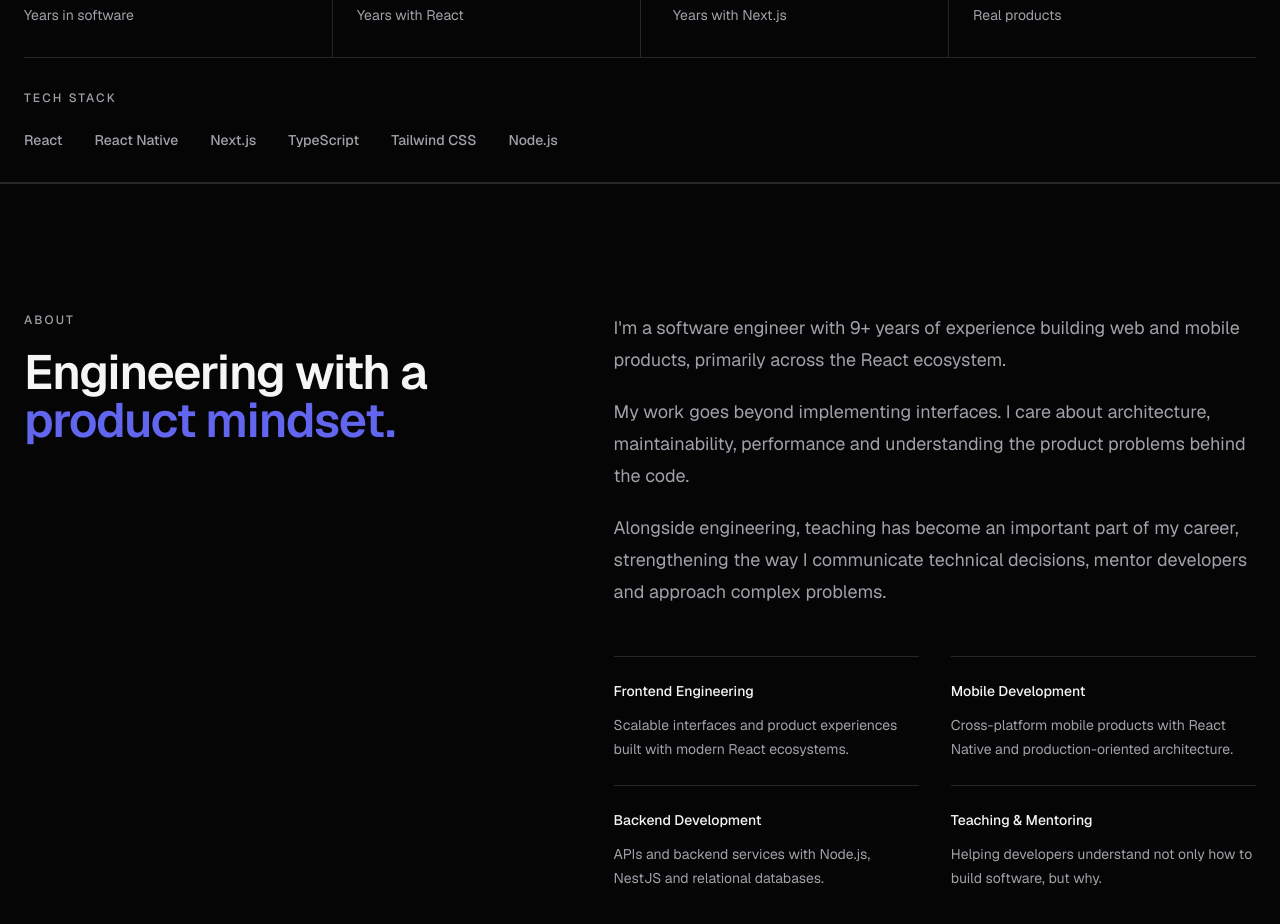
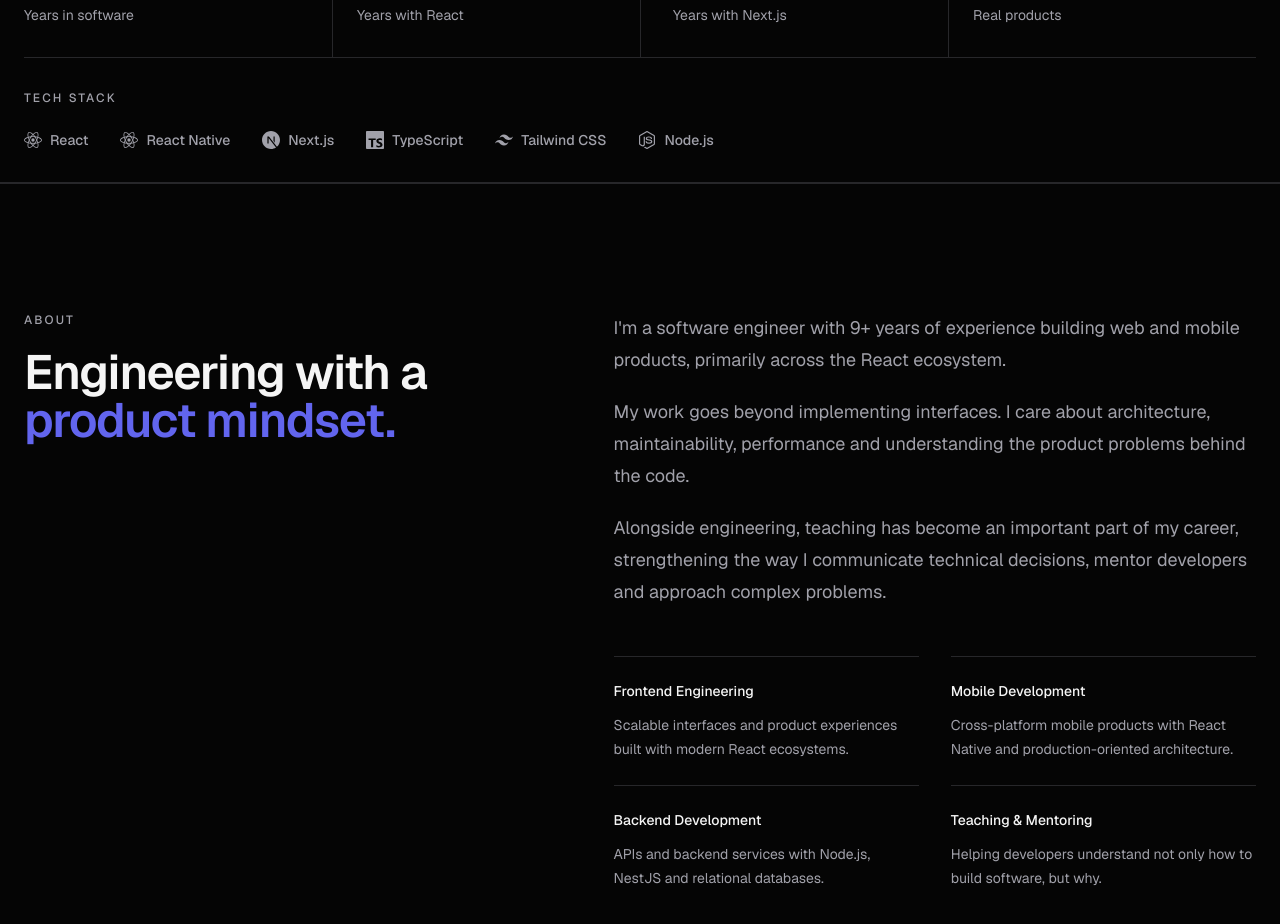
Before and after one commit to DanielDiSalvo/daniel-disalvo-portfolio, a Next.js app: page /en in a window 1280 px wide. Shown: the part 1060-1984 px from the top of the page. Built offline with nearby package versions, Linux system fonts and the light colour scheme.

Commit message:
fix: resolve theme switcher lint error

```diff
--- a/package.json
+++ b/package.json
@@ -18,7 +18,8 @@
     "next": "16.3.6",
     "next-intl": "^4.14.8",
     "react": "19.2.8",
-    "react-dom": "19.2.8"
+    "react-dom": "19.2.8",
+    "react-icons": "^5.7.0"
   },
   "devDependencies": {
     "@chromatic-com/storybook": "latest",
--- a/src/components/layout/Header/ThemeSwitcher.tsx
+++ b/src/components/layout/Header/ThemeSwitcher.tsx
@@ -3,19 +3,19 @@
 import { useEffect, useState } from "react";
 
 const ThemeSwitcher = () => {
-  const [isLight, setIsLight] = useState(false);
+  const [isLight, setIsLight] = useState(() => {
+    if (typeof window === "undefined") {
+      return false;
+    }
+
+    return localStorage.getItem("theme") === "light";
+  });
 
   useEffect(() => {
-    const savedTheme = localStorage.getItem("theme");
-
-    if (savedTheme === "light") {
-      document.documentElement.dataset.theme = "light";
-      setIsLight(true);
-    }
-  }, []);
+    document.documentElement.dataset.theme = isLight ? "light" : "dark";
+  }, [isLight]);
 
   const changeTheme = (theme: "light" | "dark") => {
-    document.documentElement.dataset.theme = theme;
     localStorage.setItem("theme", theme);
     setIsLight(theme === "light");
   };
--- a/src/components/sections/TechOverview/TechOverview.tsx
+++ b/src/components/sections/TechOverview/TechOverview.tsx
@@ -28,12 +28,13 @@ const TechOverview = async () => {
           </p>
 
           <div className="flex flex-wrap gap-x-8 gap-y-4">
-            {technologies.map((technology) => (
+            {technologies.map(({ name, icon: Icon }) => (
               <span
-                key={technology}
-                className="text-sm font-medium text-muted transition-colors hover:text-foreground"
+                key={name}
+                className="flex items-center gap-2 text-sm font-medium text-muted transition-colors hover:text-foreground"
               >
-                {technology}
+                <Icon size={18} aria-hidden="true" />
+                {name}
               </span>
             ))}
           </div>
--- a/src/components/sections/TechOverview/data.ts
+++ b/src/components/sections/TechOverview/data.ts
@@ -1,3 +1,11 @@
+import {
+  SiNextdotjs,
+  SiNodedotjs,
+  SiReact,
+  SiTailwindcss,
+  SiTypescript,
+} from "react-icons/si";
+
 export const stats = [
   {
     key: "software",
@@ -18,10 +26,28 @@ export const stats = [
 ] as const;
 
 export const technologies = [
-  "React",
-  "React Native",
-  "Next.js",
-  "TypeScript",
-  "Tailwind CSS",
-  "Node.js",
-];
+  {
+    name: "React",
+    icon: SiReact,
+  },
+  {
+    name: "React Native",
+    icon: SiReact,
+  },
+  {
+    name: "Next.js",
+    icon: SiNextdotjs,
+  },
+  {
+    name: "TypeScript",
+    icon: SiTypescript,
+  },
+  {
+    name: "Tailwind CSS",
+    icon: SiTailwindcss,
+  },
+  {
+    name: "Node.js",
+    icon: SiNodedotjs,
+  },
+] as const;
```
Also changed, not shown: 1 other file (tests, documents, lock files or other folders).
